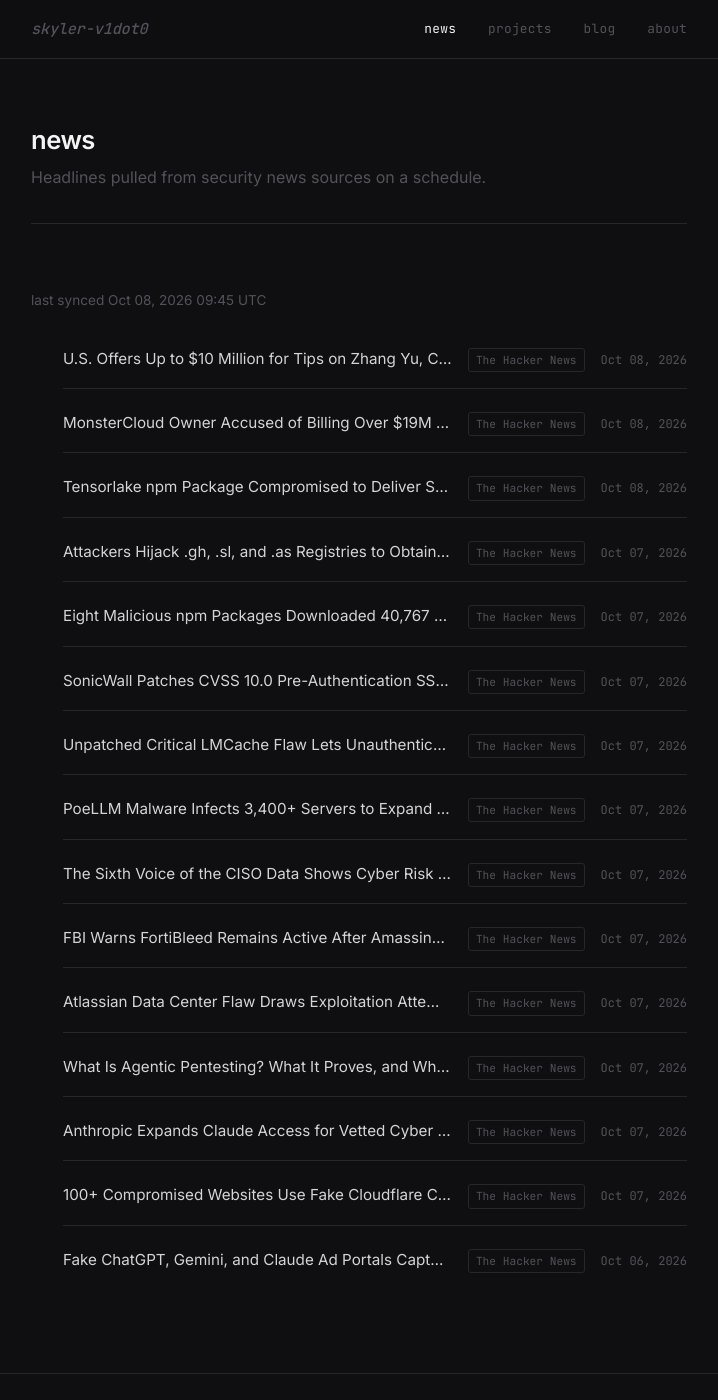
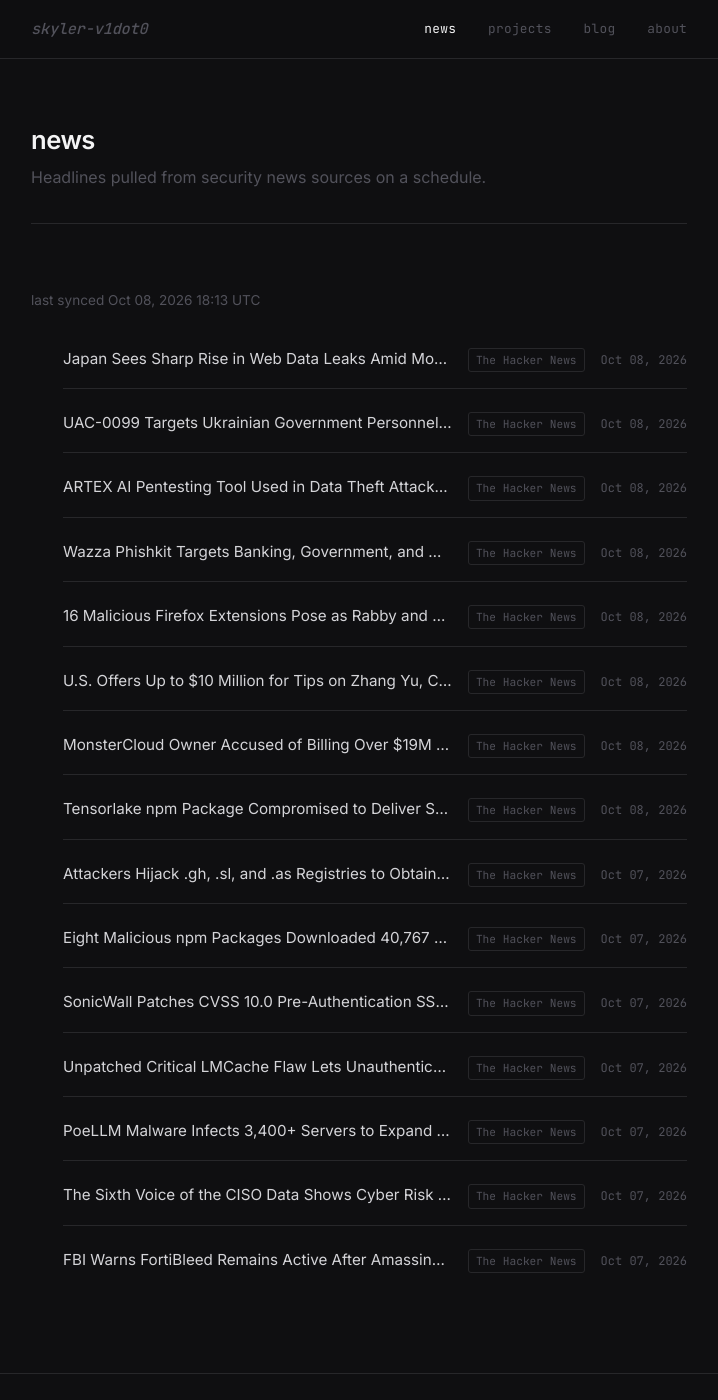
Before and after one commit to skyler-v1dot0/personal-site, a Jekyll site: the page built from news.html, in a window 1280 px wide and 1400 px high. Shown: the whole window, without its empty margins (281-999 px from the left). Built offline with Jekyll 4.4.1, drawn with Linux system fonts in a browser that asks for light colours.

Commit message:
chore: sync news feed [skip ci]

```diff
--- a/_data/news.yml
+++ b/_data/news.yml
@@ -1,6 +1,31 @@
 ---
-updated_at: '2026-10-08T09:45:14Z'
+updated_at: '2026-10-08T18:13:21Z'
 items:
+- title: Japan Sees Sharp Rise in Web Data Leaks Amid Mobile API Abuse and Metabase
+    Attacks
+  url: https://thehackernews.com/2026/10/japan-sees-sharp-rise-in-web-data-leaks.html
+  source: The Hacker News
+  published: '2026-10-08T15:45:56Z'
+- title: UAC-0099 Targets Ukrainian Government Personnel With ASHVEIN RAT Hiding Commands
+    in HTML
+  url: https://thehackernews.com/2026/10/uac-0099-targets-ukrainian-government.html
+  source: The Hacker News
+  published: '2026-10-08T15:26:56Z'
+- title: ARTEX AI Pentesting Tool Used in Data Theft Attacks on South Korean Financial
+    Firms
+  url: https://thehackernews.com/2026/10/artex-ai-pentesting-tool-used-in-data.html
+  source: The Hacker News
+  published: '2026-10-08T14:12:34Z'
+- title: Wazza Phishkit Targets Banking, Government, and Manufacturing Across the
+    US, EU, and Australia
+  url: https://thehackernews.com/2026/10/wazza-phishkit-targets-banking.html
+  source: The Hacker News
+  published: '2026-10-08T10:30:00Z'
+- title: 16 Malicious Firefox Extensions Pose as Rabby and OKX Wallets to Steal Recovery
+    Phrases
+  url: https://thehackernews.com/2026/10/16-malicious-firefox-extensions-pose-as.html
+  source: The Hacker News
+  published: '2026-10-08T09:46:32Z'
 - title: U.S. Offers Up to $10 Million for Tips on Zhang Yu, Charged in HAFNIUM Hacks
   url: https://thehackernews.com/2026/10/us-offers-up-to-10-million-for-tips-on.html
   source: The Hacker News
@@ -46,25 +71,3 @@ items:
   url: https://thehackernews.com/2026/10/fbi-warns-fortibleed-remains-active.html
   source: The Hacker News
   published: '2026-10-07T11:56:56Z'
-- title: Atlassian Data Center Flaw Draws Exploitation Attempts Within Two Hours of
-    Public Details
-  url: https://thehackernews.com/2026/10/atlassian-data-center-flaw-draws.html
-  source: The Hacker News
-  published: '2026-10-07T11:49:26Z'
-- title: What Is Agentic Pentesting? What It Proves, and Where It Stops.
-  url: https://thehackernews.com/2026/10/what-is-agentic-pentesting-what-it.html
-  source: The Hacker News
-  published: '2026-10-07T11:42:24Z'
-- title: Anthropic Expands Claude Access for Vetted Cyber Teams as Glasswing Finds
-    129,000 Flaws
-  url: https://thehackernews.com/2026/10/anthropic-expands-claude-access-for.html
-  source: The Hacker News
-  published: '2026-10-07T08:07:38Z'
-- title: 100+ Compromised Websites Use Fake Cloudflare Checks to Deliver LunexStealer
-  url: https://thehackernews.com/2026/10/100-compromised-websites-use-fake.html
-  source: The Hacker News
-  published: '2026-10-07T06:57:54Z'
-- title: Fake ChatGPT, Gemini, and Claude Ad Portals Capture Credentials and MFA Codes
-  url: https://thehackernews.com/2026/10/fake-chatgpt-gemini-and-claude-ad.html
-  source: The Hacker News
-  published: '2026-10-06T18:38:55Z'
```
